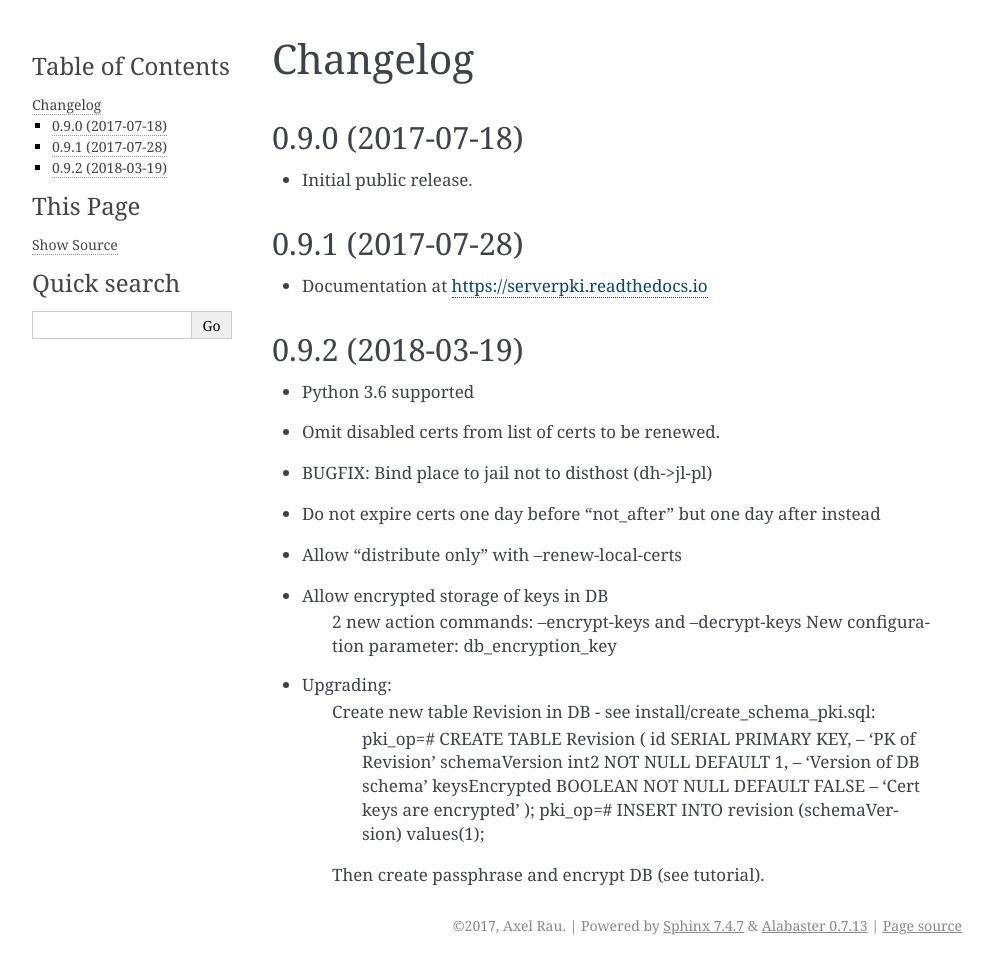
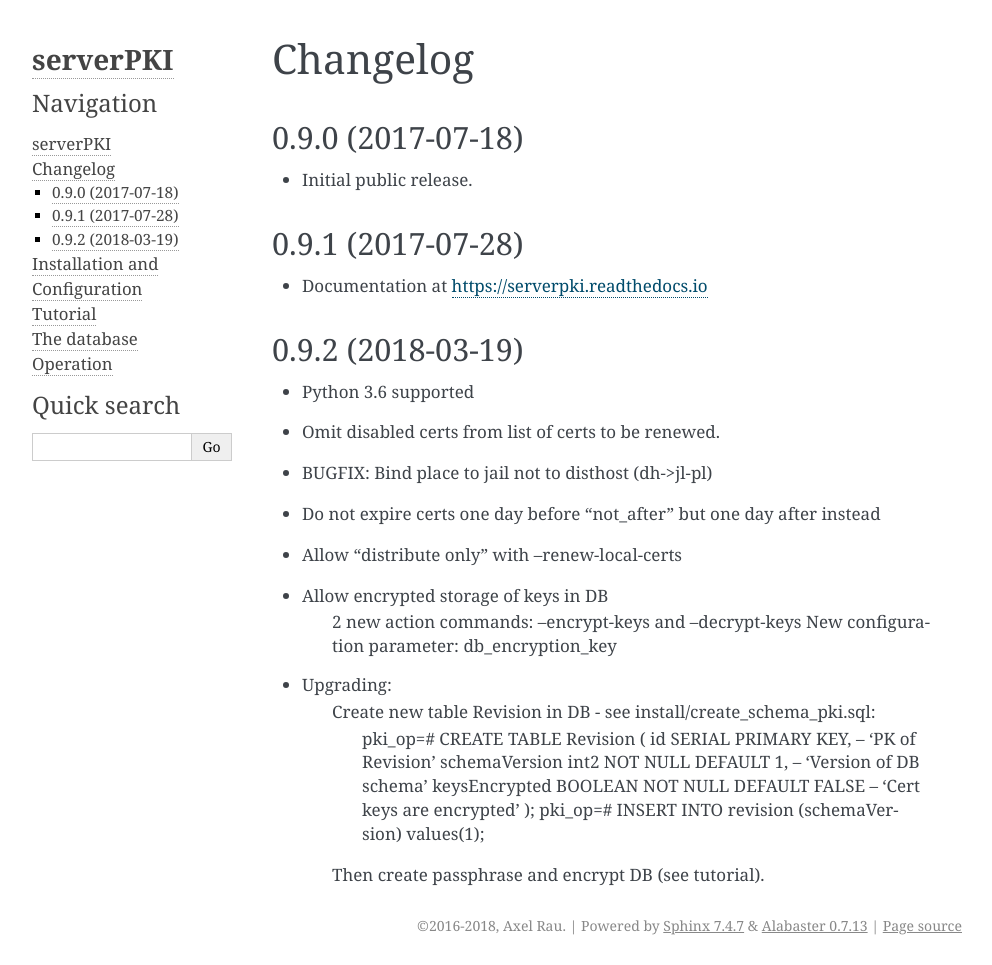
Before and after one commit to mc3/serverPKI, a Sphinx documentation site: the page built from docs/CHANGELOG.rst, in a window 1280 px wide. Shown: the whole page, without its empty margins (148-1140 px from the left). Built offline with Sphinx 7.4.7, drawn with Linux system fonts in a browser that asks for light colours.

Commit message:
Doc: Using alabstersside bar

```diff
--- a/docs/CHANGELOG.rst
+++ b/docs/CHANGELOG.rst
@@ -1,19 +1,21 @@
-==================
+=========
 Changelog
-==================
+=========
+
+.. toctree::
 
 0.9.0 (2017-07-18)
------------------
+------------------
 
 - Initial public release.
 
 0.9.1 (2017-07-28)
------------------
+------------------
 
 - Documentation at https://serverpki.readthedocs.io
 
 0.9.2 (2018-03-19)
------------------
+------------------
 
 - Python 3.6 supported
 - Omit disabled certs from list of certs to be renewed.
--- a/docs/conf.py
+++ b/docs/conf.py
@@ -49,7 +49,7 @@ master_doc = 'index'
 
 # General information about the project.
 project = 'serverPKI'
-copyright = '2017, Axel Rau'
+copyright = '2016-2018, Axel Rau'
 author = 'Axel Rau'
 
 # The version info for the project you're documenting, acts as replacement for
@@ -86,6 +86,15 @@ todo_include_todos = False
 # a list of builtin themes.
 #
 html_theme = 'alabaster'
+html_sidebars = {
+    '**': [
+        'about.html',
+        'navigation.html',
+        'relations.html',
+        'searchbox.html',
+        'donate.html',
+    ]
+}
 
 # Theme options are theme-specific and customize the look and feel of a theme
 # further.  For a list of options available for each theme, see the
```
Also changed, not shown: 1 other file.
